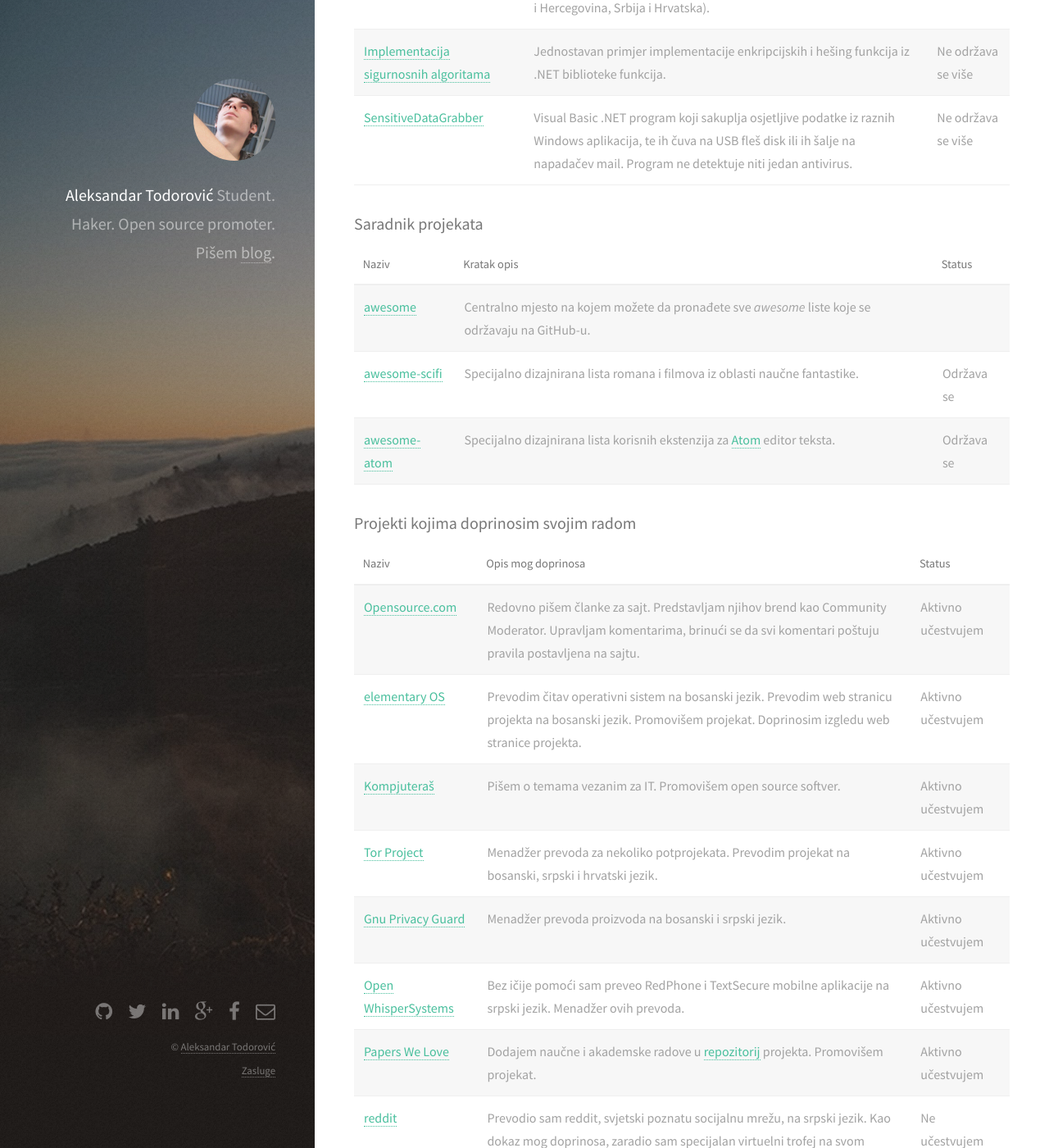
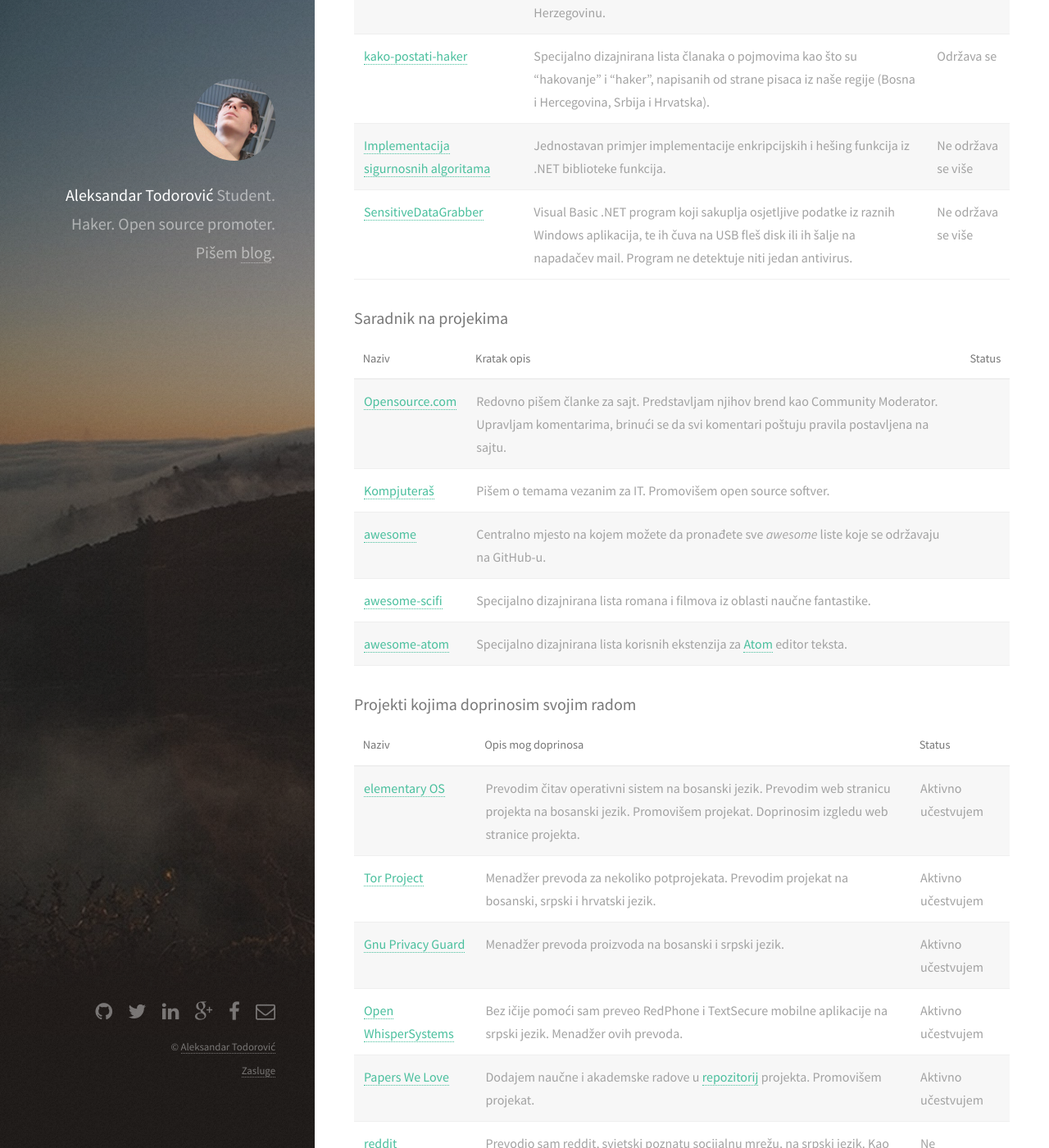
Before and after one commit to inputsh/bs.r3bl.me, a Jekyll site: the page built from _posts/2015-08-13-portofolio.markdown, in a window 1280 px wide and 1400 px high, scrolled down 2759 px. Shown: the whole window at 82% size. Built offline with Jekyll 4.4.1, drawn with Linux system fonts in a browser that asks for light colours; some of the changed text lies outside the part shown.

Commit message:
Cleaning up

```diff
--- a/_posts/2015-08-13-portofolio.markdown
+++ b/_posts/2015-08-13-portofolio.markdown
@@ -73,21 +76,21 @@ Trenutno bez radnog iskustva. Tražim pripravničku priliku ili juniorsku pozici
 | [Implementacija sigurnosnih algoritama](https://github.com/aleksandar-todorovic/implementacija-sigurnosnih-algoritama) | Jednostavan primjer implementacije enkripcijskih i hešing funkcija iz .NET biblioteke funkcija. | Ne održava se više |
 | [SensitiveDataGrabber](https://github.com/aleksandar-todorovic/SensitiveDataGrabber) | Visual Basic .NET program koji sakuplja osjetljive podatke iz raznih Windows aplikacija, te ih čuva na USB fleš disk ili ih šalje na napadačev mail. Program ne detektuje niti jedan antivirus. | Ne održava se više |
 
-### Saradnik projekata
+### Saradnik na projekima
 
 | Naziv | Kratak opis | Status |
 |:----------|:--------------|:-------|
+| [Opensource.com](http://opensource.com) | Redovno pišem članke za sajt. Predstavljam njihov brend kao Community Moderator. Upravljam komentarima, brinući se da svi komentari poštuju pravila postavljena na sajtu. |
+| [Kompjuteraš](http://kompjuteras.com/) | Pišem o temama vezanim za IT. Promovišem open source softver. |
 | [awesome](https://github.com/sindresorhus/awesome) | Centralno mjesto na kojem možete da pronađete sve _awesome_ liste koje se održavaju na GitHub-u. |
-| [awesome-scifi](https://github.com/sindresorhus/awesome-scifi) | Specijalno dizajnirana lista romana i filmova iz oblasti naučne fantastike. | Održava se |
-| [awesome-atom](https://github.com/mehcode/awesome-atom) | Specijalno dizajnirana lista korisnih ekstenzija za [Atom](https://atom.io) editor teksta. | Održava se  |
+| [awesome-scifi](https://github.com/sindresorhus/awesome-scifi) | Specijalno dizajnirana lista romana i filmova iz oblasti naučne fantastike. |
+| [awesome-atom](https://github.com/mehcode/awesome-atom) | Specijalno dizajnirana lista korisnih ekstenzija za [Atom](https://atom.io) editor teksta. |
 
 ### Projekti kojima doprinosim svojim radom
 
 | Naziv | Opis mog doprinosa | Status |
 |:----------|:--------------|:-------|
-| [Opensource.com](http://opensource.com) | Redovno pišem članke za sajt. Predstavljam njihov brend kao Community Moderator. Upravljam komentarima, brinući se da svi komentari poštuju pravila postavljena na sajtu. | Aktivno učestvujem |
 | [elementary OS](https://elementary.io) | Prevodim čitav operativni sistem na bosanski jezik. Prevodim web stranicu projekta na bosanski jezik. Promovišem projekat. Doprinosim izgledu web stranice projekta. | Aktivno učestvujem |
-| [Kompjuteraš](http://kompjuteras.com/) | Pišem o temama vezanim za IT. Promovišem open source softver. | Aktivno učestvujem |
 | [Tor Project](https://www.torproject.org/) | Menadžer prevoda za nekoliko potprojekata. Prevodim projekat na bosanski, srpski i hrvatski jezik. | Aktivno učestvujem |
 | [Gnu Privacy Guard](https://gnupg.org/) | Menadžer prevoda proizvoda na bosanski i srpski jezik. | Aktivno učestvujem |
 | [Open WhisperSystems](https://whispersystems.org/) | Bez ičije pomoći sam preveo RedPhone i TextSecure mobilne aplikacije na srpski jezik. Menadžer ovih prevoda. | Aktivno učestvujem |
--- a/index.html
+++ b/index.html
@@ -26,8 +26,8 @@ layout: default
         <li><a href="https://github.com/aleksandar-todorovic/notes" class="button special fit">Bilješke</a></li>
       </ul>
       <ul class="actions fit">
-        <li><a href="{{ site.url }}/assets/resume-bs.pdf" class="button fit">Rezime</a></li>
-        <li><a href="{{ site.url }}/assets/certificate-pack.rar" class="button fit">Certifikati</a></li>
+        <li><a href="http://r3bl.me/assets/resume-bs.pdf" class="button fit">Rezime</a></li>
+        <li><a href="http://r3bl.me/assets/certificate-pack.rar" class="button fit">Certifikati</a></li>
       </ul>
     </section>
 
@@ -49,6 +49,8 @@ layout: default
       <h2>Na engleskom jeziku</h2>
 
       <ul>
+        <li><a href="https://opensource.com/business/15/8/interview-daniel-roesler-utilityapi">Why every website should switch to HTTPS</a> (intervju sa Daniel Roesler-om), objavljeno na <a href="http://opensource.com">Opensource.com</a> (21.8.2015.)</li>
+        <li><a href="https://opensource.com/life/15/8/interview-ken-starks-texas-linux-fest">The problem with Linux text-to-speech (TTS)</a> (intervju sa Ken Starks-om), objavljeno na <a href="http://opensource.com">Opensource.com</a> (19.8.2015.)</li>
         <li><a href="http://opensource.com/life/15/8/gnome-turns-18">18 reasons to use Gnome on its 18th birthday</a>, objavljeno na <a href="http://opensource.com">Opensource.com</a> (15.8.2015.)</li>
         <li><a href="http://opensource.com/life/15/7/interview-ben-balter-github">Open source licensing at GitHub</a> (intervju sa Ben Balter-om iz kompanije GitHub), objavljeno na <a href="http://opensource.com">Opensource.com</a> (10.7.2015.)</li>
         <li><a href="http://opensource.com/life/15/6/my-linux-story-Aleksandar-Todorovic">Linux as a lifestyle</a>, objavljeno na <a href="http://opensource.com">Opensource.com</a> (30.6.2015.)</li>
```
Also changed, not shown: other parts of _posts/2015-08-13-portofolio.markdown (+11 -8 lines), assets/screenshot.png (deleted), 10 other files.
